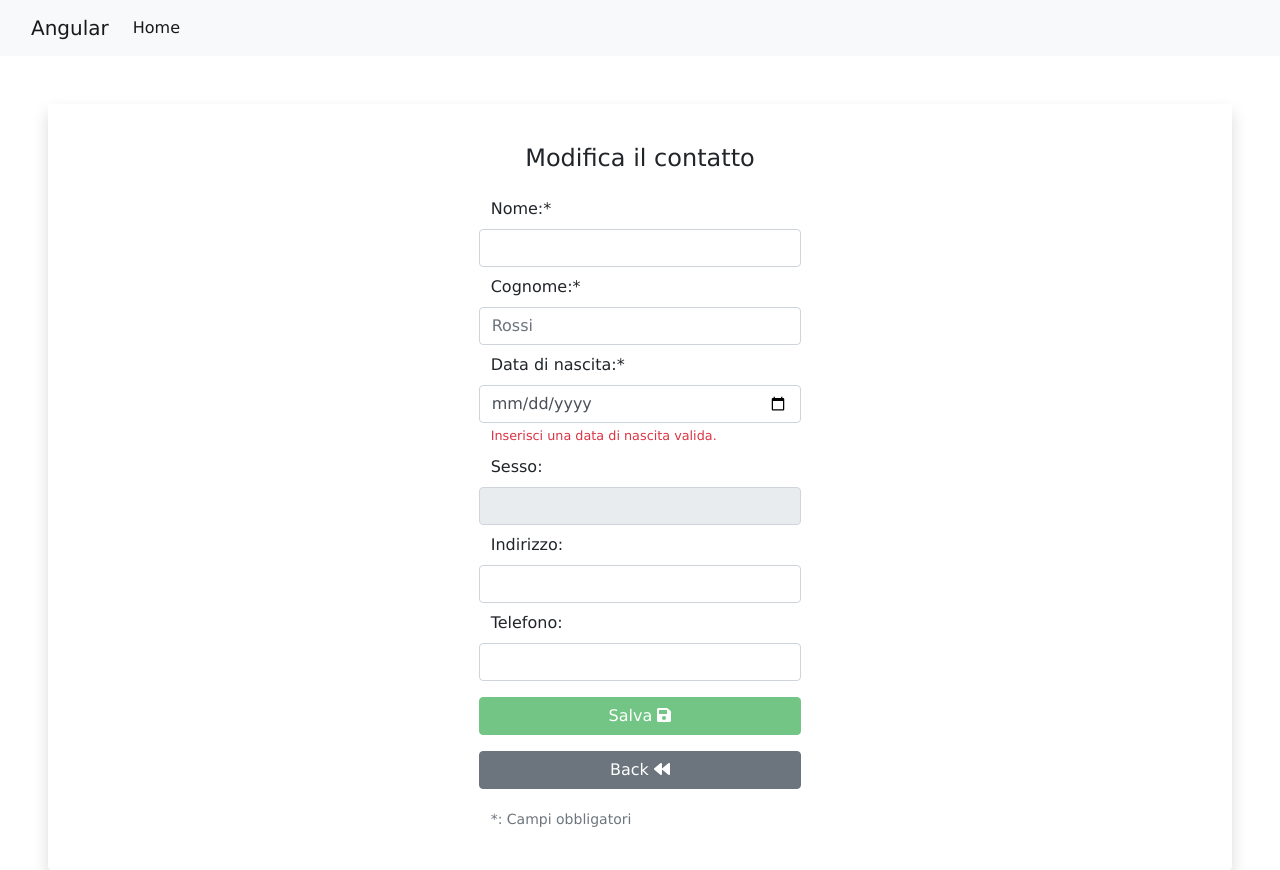
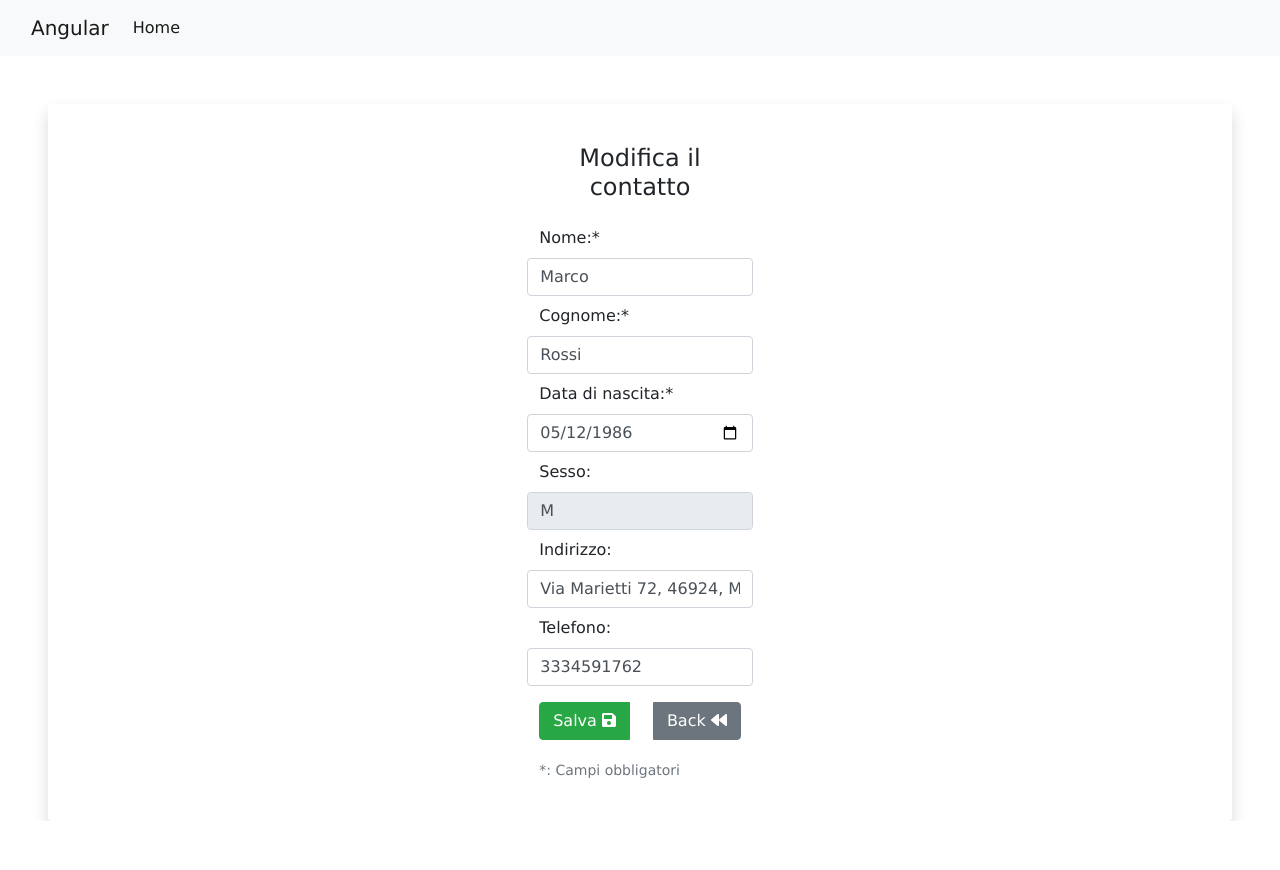
Before and after one commit to Ser7ox/Engineering, an Angular app in the folder angular-rubrica/: page /edit/1 in a window 1280 px wide. After the commit the page ends 821 px from the top, so only its background shows below. Built offline with nearby package versions, Linux system fonts and the light colour scheme.

Commit message:
form working

```diff
--- a/angular-rubrica/src/app/components/form/form.component.html
+++ b/angular-rubrica/src/app/components/form/form.component.html
@@ -1,6 +1,6 @@
 <div class="mx-5 shadow rounded">
   <div class="row d-flex justify-content-center mt-5 px-4 py-4">
-    <div class="col-lg-4 col-md-6 px-5 py-3">
+    <div class="col-lg-3 col-md-6 px-5 py-3">
       <h4 class="text-center mb-3"> Modifica il contatto </h4>
       <form [formGroup]="profilo" (ngSubmit)="SaveForm()">
           <div class="row align-items-center">
@@ -22,7 +22,7 @@
             </div>
 
           <label class="mt-2" for="cognome">Cognome:* </label>
-          <input id="cognome" class="form-control" type="text" formControlName="cognome" placeholder="{{ utente.cognome }}">
+          <input id="cognome" class="form-control" type="text" formControlName="cognome">
           <div *ngIf="profilo.get('cognome').invalid && (profilo.get('cognome').dirty || profilo.get('cognome').touched)">
             <small class="text-danger" *ngIf="profilo.get('cognome').hasError('required')">
                 Inserisci un cognome.
@@ -54,10 +54,11 @@
 
           <label class="mt-2" for="telefono">Telefono: </label>
           <input id="telefono" class="form-control" type="text" formControlName="telefono">
-
-          <button type="submit" class="btn btn-success mt-3 " [disabled]="profilo.invalid">Salva <i class="fas fa-save"></i></button>
-          <button  type="button" class="btn btn-secondary mt-3"routerLink="/rubrica" routerLinkActive="active">Back <i class="fas fa-backward"></i></button>
-          <div class="mt-3">
+          <div class="btn-group mt-3" role="group">
+            <button type="submit" class="btn btn-success me-4" [disabled]="profilo.invalid">Salva <i class="fas fa-save"></i></button>
+            <button  type="button" class="btn btn-secondary"routerLink="/rubrica" routerLinkActive="active">Back <i class="fas fa-backward"></i></button>
+          </div>
+            <div class="mt-3">
             <span class="form-text">
               *: Campi obbligatori
             </span>
--- a/angular-rubrica/src/app/components/form/form.component.ts
+++ b/angular-rubrica/src/app/components/form/form.component.ts
@@ -11,7 +11,6 @@ import { PersonaService } from 'src/app/services/persona.service';
 })
 export class FormComponent implements OnInit{
 
-  @Input() FormPerson: Persona;
   @Output() outputP = new EventEmitter<Persona>();
   profilo: FormGroup;
   parameterValue: number;
@@ -30,13 +29,13 @@ export class FormComponent implements OnInit{
       indirizzo: [undefined],
     });
 
-    this.setProfilo();
-
     this._ActivatedRoute.params.subscribe(param => {
-      this.parameterValue = +param.id
+      this.parameterValue = +param.id;
     })
 
     this.utente = this.personaservice.recuperaDati(this.parameterValue);
+
+    this.setProfilo();
   }
 
   ngOnChanges(changes: SimpleChanges) {
@@ -65,7 +64,7 @@ export class FormComponent implements OnInit{
       this.profilo.get('telefono').value,
       this.profilo.get('indirizzo').value
     );
-    this.outputP.emit(persona);
+
   }
 
 }
--- a/angular-rubrica/src/app/components/new-contact/new-contact.component.css
+++ b/angular-rubrica/src/app/components/new-contact/new-contact.component.css
@@ -0,0 +1,3 @@
+.btn {
+    border-radius: 4px!important;
+}
--- a/angular-rubrica/src/app/components/new-contact/new-contact.component.html
+++ b/angular-rubrica/src/app/components/new-contact/new-contact.component.html
@@ -1,32 +1,32 @@
 <div class="mx-5 shadow rounded">
     <div class="row d-flex justify-content-center mt-5 px-4 py-4">
-      <div class="col-lg-4 col-md-6 px-5 py-3">
+      <div class="col-lg-3 col-md-6 px-5 py-3">
         <form>
             <div class="row align-items-center">
               <label class="mt-2" for="nome">Nome:* </label>
-              <input id="nome" class="form-control" type="text" formControlName="nome" name="nome">
+              <input id="nome" class="form-control" type="text"  name="nome">
 
 
             <label class="mt-2" for="cognome">Cognome:* </label>
-            <input id="cognome" class="form-control" type="text" formControlName="cognome">
+            <input id="cognome" class="form-control" type="text" >
 
 
             <label class="mt-2" for="datanascita">Data di nascita:* </label>
-            <input id="datanascita" class="form-control" type="date" formControlName="datanascita">
+            <input id="datanascita" class="form-control" type="date" >
 
 
             <label class="mt-2" for="sesso">Sesso: </label>
-            <input id="sesso" class="form-control" type="text" formControlName="sesso" readonly>
+            <input id="sesso" class="form-control" type="text"  readonly>
 
             <label class="mt-2" for="indirizzo">Indirizzo: </label>
-            <input id="indirizzo" class="form-control" type="text" formControlName="indirizzo">
+            <input id="indirizzo" class="form-control" type="text">
 
             <label class="mt-2" for="telefono">Telefono: </label>
-            <input id="telefono" class="form-control" type="text" formControlName="telefono">
-
-            <button data-bs-dismiss="modal" type="submit" class="btn btn-success mt-3 ">Salva <i class="fas fa-save"></i></button>
-            <button class="btn btn-secondary mt-3"routerLink="/rubrica" routerLinkActive="active">Back <i class="fas fa-backward"></i></button>
-
+            <input id="telefono" class="form-control" type="text" >
+            <div class="btn-group mt-3" role="group">
+            <button type="submit" class="btn btn-success me-4">Salva e aggiungi <i class="fas fa-save"></i></button>
+            <button class="btn btn-secondary"routerLink="/rubrica" routerLinkActive="active">Back <i class="fas fa-backward"></i></button>
+            </div>
             <div class="mt-3">
               <span class="form-text">
                 *: Campi obbligatori
--- a/angular-rubrica/src/app/components/rubrica/rubrica.component.html
+++ b/angular-rubrica/src/app/components/rubrica/rubrica.component.html
@@ -55,5 +55,4 @@
 
 <app-modal [headM]="headR">
     <div content *ngIf="bodyR" class="mt-3 mb-3"> {{ bodyR }} </div>
-    <!-- <div content *ngIf="!bodyR"> <app-form [FormPerson]="saveperson" (outputP)="takeData($event)"></app-form></div> -->
 </app-modal>
--- a/angular-rubrica/src/app/components/rubrica/rubrica.component.ts
+++ b/angular-rubrica/src/app/components/rubrica/rubrica.component.ts
@@ -16,10 +16,7 @@ export class RubricaComponent implements OnInit {
   saveperson: Persona;
   headR: string;
   bodyR: string;
-  buttonR: string;
-
-  @ViewChild(ModalComponent)
-  child: ModalComponent;
+  @ViewChild(ModalComponent)child: ModalComponent;
 
   constructor(private personaservice: PersonaService) {}
 
@@ -31,12 +28,7 @@ export class RubricaComponent implements OnInit {
     this.person = this.personaservice.eliminaUtente(persona);
     this.headR = 'Profilo Eliminato';
     this.bodyR = 'Il profilo è stato eliminato';
-    this.buttonR = "Close";
     this.child.show();
-  }
-
-  takeData(outputP: Persona) {
-    this.person = this.personaservice.dataUtente(outputP);
   }
 
   hide (): void {
@@ -51,12 +43,7 @@ export class RubricaComponent implements OnInit {
     } else {
       this.bodyR = this.saveperson.indirizzo;
     }
-    this.buttonR = "Close";
     this.child.show();
   }
 
-  editForm(persona: Persona) {
-    this.saveperson = persona;
-    this.child.show();
-  }
 }
--- a/angular-rubrica/src/app/services/persona.service.ts
+++ b/angular-rubrica/src/app/services/persona.service.ts
@@ -20,12 +20,14 @@ export class PersonaService {
     return this.person;
   }
 
-  dataUtente(var2: Persona): Persona[] {
+  modificaUtente(var2: Persona): Persona[] {
     this.person.forEach((element, i) => {
       if (element.id === var2.id) this.person[i] = var2;
     });
     return this.person;
   }
+
+  // aggiungiUtente(var3: Persona): Persona[] {}
 
   recuperaDati(id: number): Persona {
     let utente: Persona;
```
